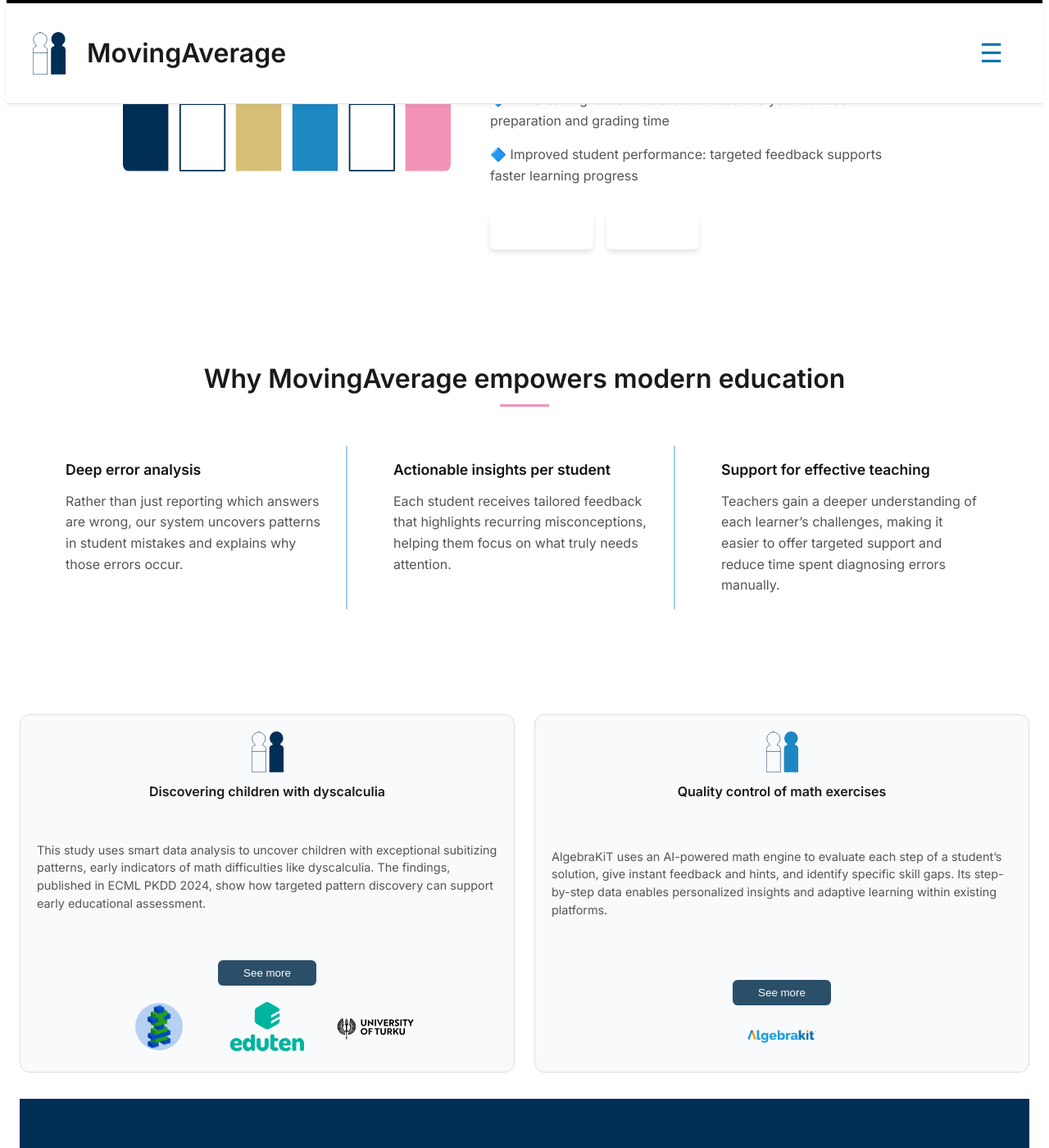
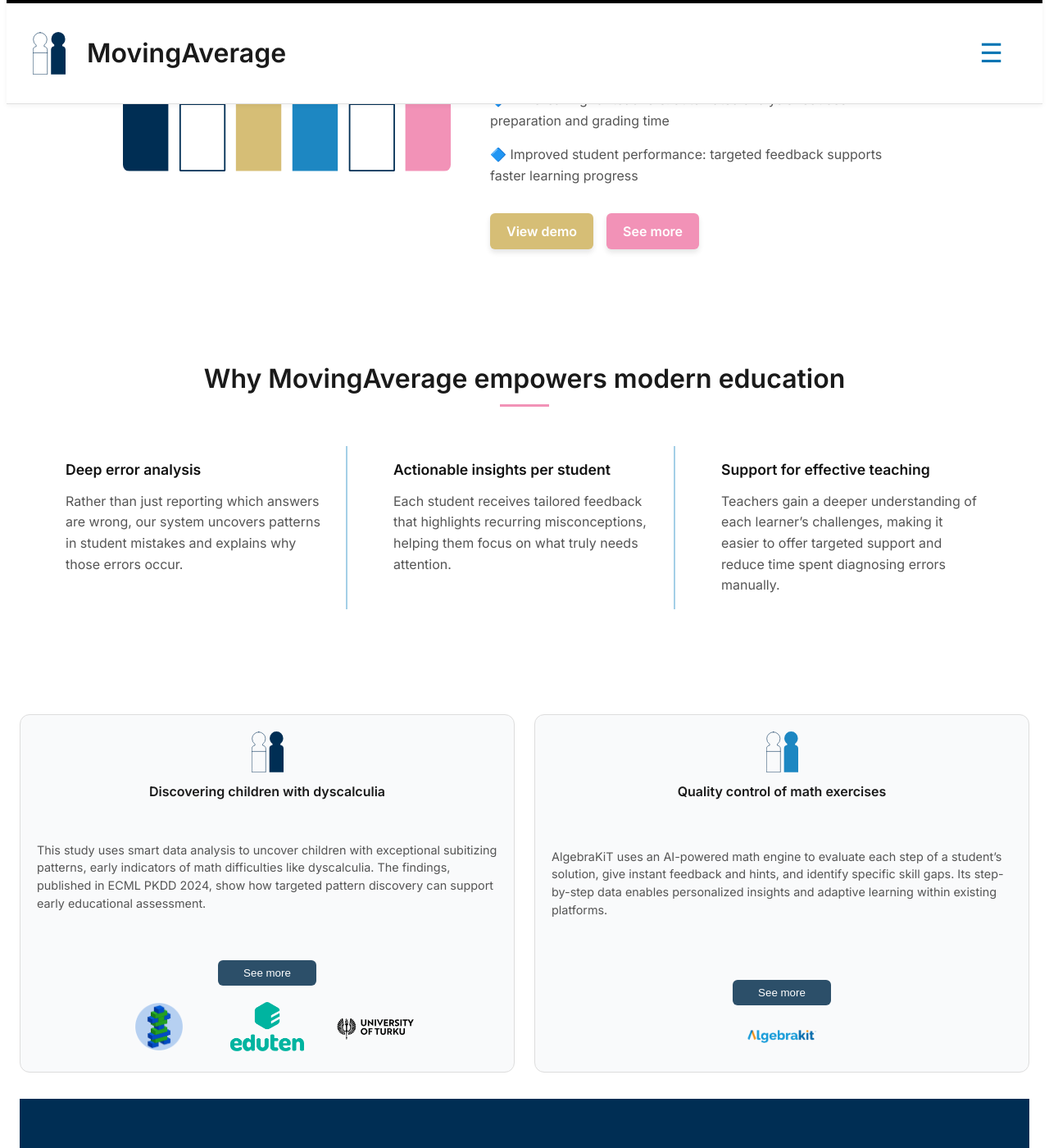
Before and after one commit to moving-average/moving-average.github.io, a Jekyll site: the page built from index.markdown, in a window 1280 px wide and 1400 px high, scrolled down 228 px. Shown: the whole window at 82% size. Built offline with Jekyll 4.4.1, drawn with Linux system fonts in a browser that asks for light colours.

Commit message:
update style.css

```diff
--- a/assets/style.css
+++ b/assets/style.css
@@ -268,7 +268,7 @@ footer a:hover {
 }
 
 .hero-btn.left {
-  background-color: white;
+  background-color: #d6be76;
 }
 
 .hero-btn.left:hover {
@@ -277,7 +277,7 @@ footer a:hover {
 }
 
 .hero-btn.right {
-  background-color: white;
+  background-color: #f292b7;
 }
 
 .hero-btn.right:hover {
@@ -651,13 +651,6 @@ nav a.active:hover {
 
 @media (max-width: 768px) {
 
-  html, body {
-    margin: 0;
-    padding: 0;
-    overflow-x: hidden;
-    font-family: "Inter", sans-serif;
-  }
-
   .testimonials-wrapper {
     flex-direction: column;
     align-items: center;
```
